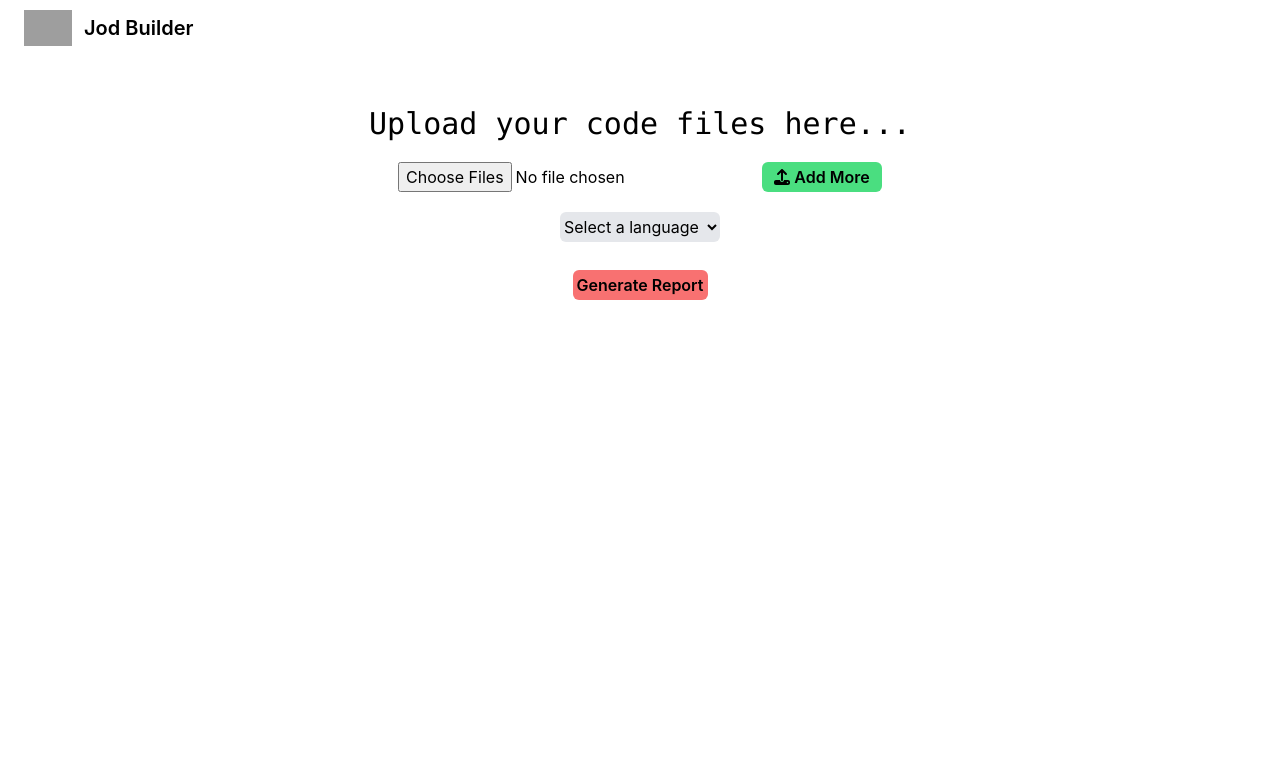
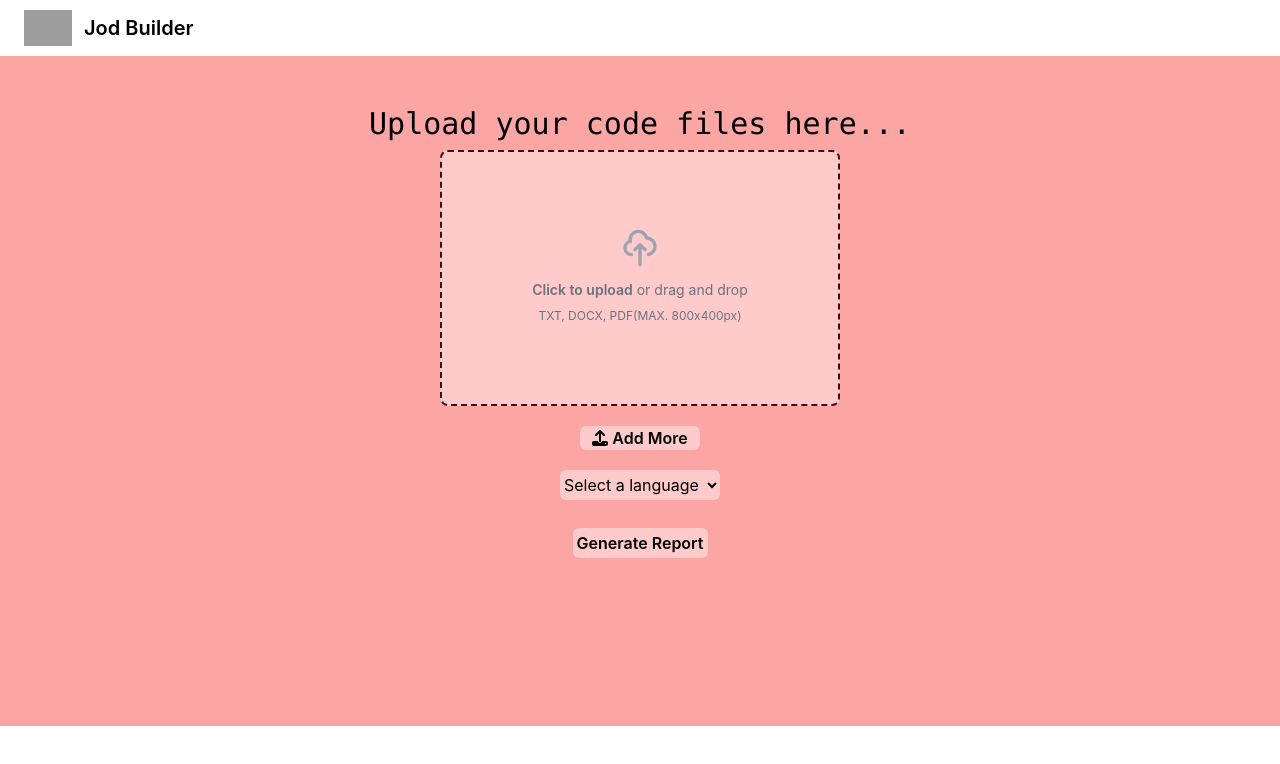
Before and after one commit to KIET7UKE/CodeMateAI, a React (Create React App) app: page / in a window 1280 px wide. Shown: the top 764 px of the page. Built offline with nearby package versions, Linux system fonts and the light colour scheme; grey boxes are pictures that could not be loaded.

Commit message:
Update UI Fixes

```diff
--- a/src/components/Upload.js
+++ b/src/components/Upload.js
@@ -1,9 +1,6 @@
 import React, { useState } from 'react';
 import { FontAwesomeIcon } from '@fortawesome/react-fontawesome';
-import {
-  faDownload,
-  faUpload,
-} from '@fortawesome/free-solid-svg-icons';
+import { faDownload, faUpload } from '@fortawesome/free-solid-svg-icons';
 import { storage } from './Firebase';
 import { ref, uploadBytes } from 'firebase/storage';
 import { v4 as uuidv4 } from 'uuid';
@@ -11,7 +8,10 @@ import jsPDF from 'jspdf';
 
 function Upload() {
   const [fileUpload, setFileUpload] = useState(null);
-  const [selectedFiles, setSelectedFiles] = useState({ fileName: '', fileContent: '' });
+  const [selectedFiles, setSelectedFiles] = useState({
+    fileName: '',
+    fileContent: '',
+  });
   const [apiData, setAPIData] = useState(null);
   const [selectedLanguage, setSelectedLanguage] = useState('');
 
@@ -24,10 +24,10 @@ function Upload() {
       setSelectedFiles({
         fileName: selectedFiles.name,
         fileContent: reader.result,
-        })
-    }
+      });
+    };
     reader.onerror = () => {
-        console.log("file error", reader.error);
+      console.log('file error', reader.error);
     };
   };
 
@@ -36,10 +36,9 @@ function Upload() {
     document.getElementById('file-upload').click();
   };
 
-
   //   For generating reports
   const handleGenerateReport = () => {
-    console.log(selectedFiles)
+    console.log(selectedFiles);
     if (fileUpload == null) return;
     if (selectedLanguage.length > 0) {
       const mainRef = ref(storage, `files/${fileUpload.name + uuidv4()}`);
@@ -77,7 +76,6 @@ function Upload() {
     }
   };
 
-
   // For downloading reports
   const handleDownloadReport = () => {
     const doc = new jsPDF();
@@ -111,25 +109,56 @@ function Upload() {
     setSelectedLanguage(event.target.value);
   };
 
-
   return (
-    <div className='flex flex-col'>
+    <div className='flex flex-col bg-red-300 h-[670px]'>
       <div className='mt-[50px] text-3xl font-mono flex justify-center'>
         Upload your code files here...
       </div>
-      <div className='flex justify-center mt-5'>
+      <div className='flex flex-col'>
+        <div className='flex items-center justify-center w-full'>
+          <label
+            htmlFor='file-upload'
+            className='flex flex-col items-center justify-center w-[400px] mt-2 h-64 border-2 border-dashed border-red-950 rounded-lg cursor-pointer bg-red-200 dark:hover:bg-red-100'>
+            <div className='flex flex-col items-center justify-center pt-5 pb-6'>
+              <svg
+                aria-hidden='true'
+                className='w-10 h-10 mb-3 text-gray-400'
+                fill='none'
+                stroke='currentColor'
+                viewBox='0 0 24 24'
+                xmlns='http://www.w3.org/2000/svg'>
+                <path
+                  strokeLinecap='round'
+                  strokeLinejoin='round'
+                  strokeWidth={2}
+                  d='M7 16a4 4 0 01-.88-7.903A5 5 0 1115.9 6L16 6a5 5 0 011 9.9M15 13l-3-3m0 0l-3 3m3-3v12'
+                />
+              </svg>
+              <p className='mb-2 text-sm text-gray-500 dark:text-gray-400'>
+                <span className='font-semibold'>Click to upload</span> or drag
+                and drop
+              </p>
+              <p className='text-xs text-gray-500 dark:text-gray-400'>
+                TXT, DOCX, PDF(MAX. 800x400px)
+              </p>
+            </div>
             <input
+              className='hidden'
               id='file-upload'
               type='file'
               accept='.txt, .doc, .docx, .pdf'
               multiple
               onChange={handleFileUpload}
             />
+          </label>
+        </div>
+        <div className='flex justify-center mt-5'>
           <button
             onClick={handleAddMore}
-          className='bg-green-400 rounded-md w-[120px] font-semibold ml-5'>
+            className='bg-red-200 rounded-md w-[120px] font-semibold'>
             <FontAwesomeIcon icon={faUpload} /> Add More
           </button>
+        </div>
         {selectedFiles.length > 0 && (
           <ul>
             {selectedFiles.map((file, index) => {
@@ -140,7 +169,7 @@ function Upload() {
       </div>
       <div className='flex justify-center mt-5'>
         <select
-          className='bg-gray-200 rounded-md w-[160px] h-[30px]'
+          className='bg-red-200 rounded-md w-[160px] h-[30px]'
           value={selectedLanguage}
           onChange={handleLanguageChange}>
           <option value=''>Select a language</option>
@@ -155,31 +184,60 @@ function Upload() {
           <option value='swift'>Swift</option>
           <option value='kotlin'>Kotlin</option>
         </select>
-        {selectedLanguage && <p>Selected language: {selectedLanguage}</p>}
+        {selectedLanguage && <p className='font-semibold ml-2'>Selected language: {selectedLanguage}</p>}
       </div>
       <div className='flex flex-col justify-center mt-7'>
         <div className='flex justify-center'>
           <button
-            className='bg-red-400 rounded-md w-[135px] h-[30px] font-semibold'
+            className='bg-red-200 rounded-md w-[135px] h-[30px] font-semibold'
             onClick={handleGenerateReport}>
             Generate Report
           </button>
         </div>
         <div className='flex justify-center'>
           {apiData && (
-            <div>
-              <table className='border-2 border-black'>
-                <thead>
+            // <div>
+            //   <table className='border-2 border-black mt-5'>
+            //     <thead>
+            //       <tr>
+            //         <th>File Name</th>
+            //         <th>Language</th>
+            //         <th>Download</th>
+            //       </tr>
+            //     </thead>
+            //     <tbody>
+            //       <tr key={selectedFiles.fileName}>
+            //         <td>{selectedFiles.fileName}</td>
+            //         <td>{apiData.language}</td>
+            //         <td>
+            //           <button onClick={handleDownloadReport}>
+            //             <FontAwesomeIcon icon={faDownload} /> Download
+            //           </button>
+            //         </td>
+            //       </tr>
+            //     </tbody>
+            //   </table>
+            // </div>
+            <div className='relative overflow-x-auto shadow-md sm:rounded-lg mt-5 w-[400px]'>
+              <table className='w-full text-sm text-left text-black dark:text-black'>
+                <thead className='text-xs text-gray-700 uppercase bg-gray-50 dark:bg-gray-700 dark:text-gray-400'>
                   <tr>
-                    <th>File Name</th>
-                    <th>Language</th>
-                    <th>Download</th>
+                    <th scope='col' className='px-6 py-3'>
+                      File Name
+                    </th>
+                    <th scope='col' className='px-6 py-3'>
+                      Language
+                    </th>
+                    <th scope='col' className='px-6 py-3'>
+                      Download
+                    </th>
                   </tr>
                 </thead>
                 <tbody>
                   <tr key={selectedFiles.fileName}>
                     <td>{selectedFiles.fileName}</td>
                     <td>{apiData.language}</td>
+
                     <td>
                       <button onClick={handleDownloadReport}>
                         <FontAwesomeIcon icon={faDownload} /> Download
```
Lines whose indentation alone changed are shown as unchanged.
